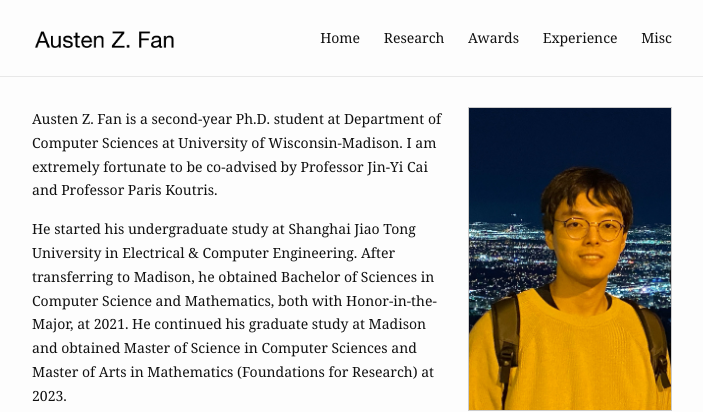
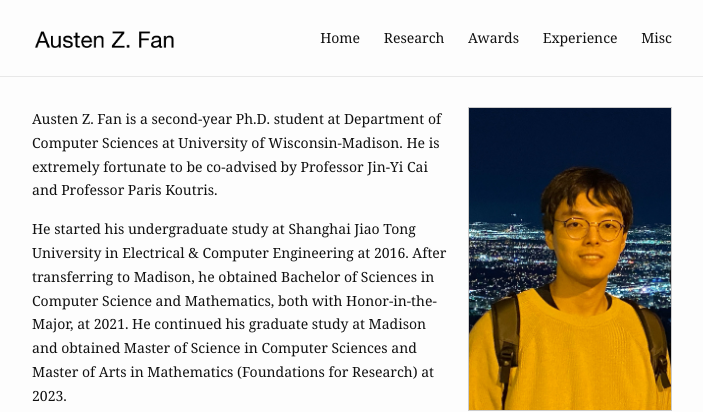
Before and after one commit to Austen-Z-Fan/Austen-Z-Fan.github.io, a Jekyll site: the page built from index.md, in a window 1280 px wide. Shown: the top 412 px of the page, without its empty margins (288-991 px from the left). Built offline with Jekyll 4.4.1, drawn with Linux system fonts in a browser that asks for light colours.

Commit message:
Update index.md

```diff
--- a/index.md
+++ b/index.md
@@ -6,11 +6,11 @@
 ---
 
 <p>
-Austen Z. Fan is a second-year Ph.D. student at Department of Computer Sciences at University of Wisconsin-Madison. I am extremely fortunate to be co-advised by Professor Jin-Yi Cai and Professor Paris Koutris.
+Austen Z. Fan is a second-year Ph.D. student at Department of Computer Sciences at University of Wisconsin-Madison. He is extremely fortunate to be co-advised by Professor Jin-Yi Cai and Professor Paris Koutris.
 </p>
 
 <p>
-He started his undergraduate study at Shanghai Jiao Tong University in Electrical & Computer Engineering. After transferring to Madison, he obtained Bachelor of Sciences in Computer Science and Mathematics, both with Honor-in-the-Major, at 2021. He continued his graduate study at Madison and obtained Master of Science in Computer Sciences and Master of Arts in Mathematics (Foundations for Research) at 2023.
+He started his undergraduate study at Shanghai Jiao Tong University in Electrical & Computer Engineering at 2016. After transferring to Madison, he obtained Bachelor of Sciences in Computer Science and Mathematics, both with Honor-in-the-Major, at 2021. He continued his graduate study at Madison and obtained Master of Science in Computer Sciences and Master of Arts in Mathematics (Foundations for Research) at 2023.
 </p>
 
 <p>
```
